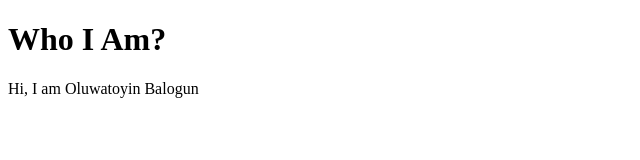
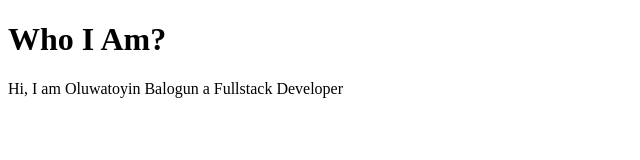
Before and after one commit to Toyinbalogun/ToyinBalogun.github.io, a plain HTML site: page index.html in a window 1280 px wide. Shown: the whole page, without its empty margins (0-640 px from the left). Drawn offline with Linux system fonts and the light colour scheme.

Commit message:
added a little content to github page

```diff
--- a/index.html
+++ b/index.html
@@ -7,6 +7,6 @@
 </head>
 <body>
     <h1>Who I Am?</h1>
-    <p>Hi, I am Oluwatoyin Balogun</p>
+    <p>Hi, I am Oluwatoyin Balogun a Fullstack Developer</p>
 </body>
 </html>
```
